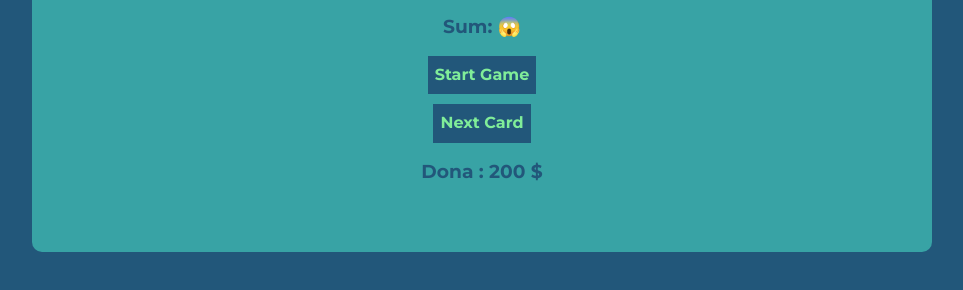
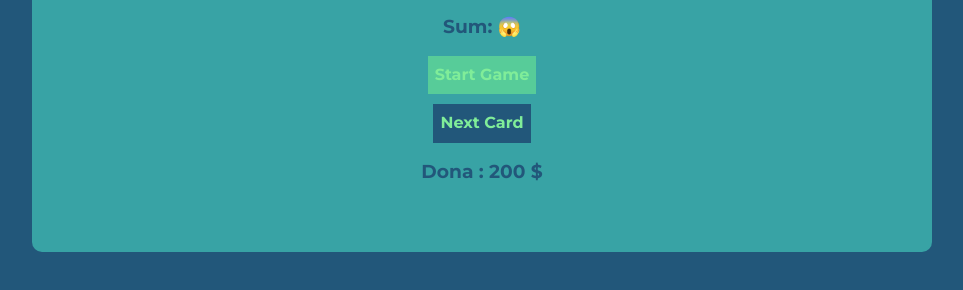
Before and after one commit to Thymadonarupp/BlackJackGame, a plain HTML site: page index.html in a window 1280 px wide. In both pictures the pointer is over the button "Start Game". Shown: the part 230-520 px from the top of the page, without its empty margins (158-1121 px from the left). Drawn offline with nearby package versions, Linux system fonts and the light colour scheme.

Commit message:
Update index.css

```diff
--- a/index.css
+++ b/index.css
@@ -24,10 +24,12 @@ button{
   padding: 10px 7px;
   background-color: #22577A;
   color: #80ED99;
-  font-weight: bolder;
+  font-weight: bolder;57CC99;
   border: none;
   border-radius: px;
   margin: 0 auto;
   display: flex;
   margin-top: 10px;
 }
+button:hover{
+  background-color: #57CC99;
```
